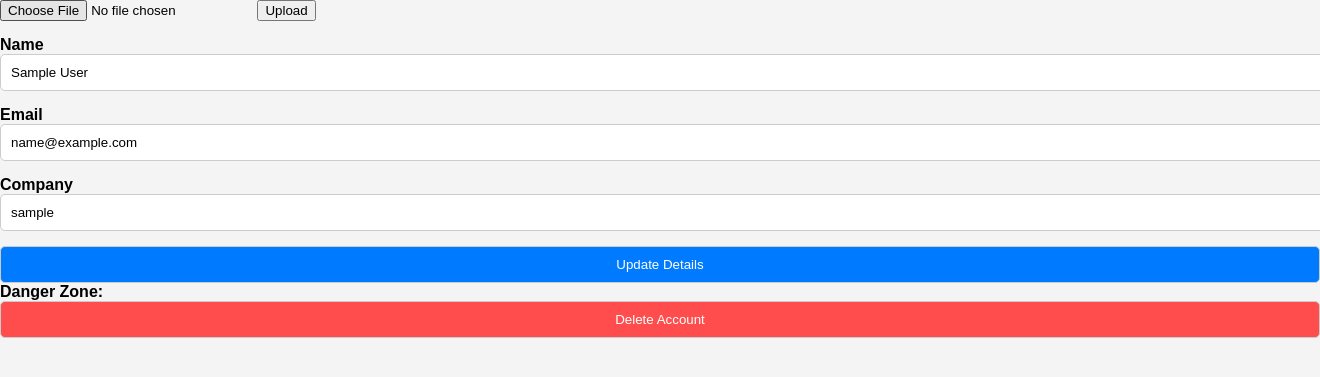
After one commit to aust21/bhuggettiAPI, a Flask app: a page that uses inatorAPI/templates/settings.html in a window 1320 px wide; the page is wider, and only the part inside the window is pictured. The commit adds this page. Shown: the top 377 px of that part. Run offline with Flask 3, Linux system fonts and the light colour scheme; the visitor is signed in with stand-in values (Sample User, id 1).

Commit message:
settings

```diff
--- a/inatorAPI/__init__.py
+++ b/inatorAPI/__init__.py
@@ -17,6 +17,8 @@ def create_app():
     app = Flask(__name__, static_folder='static', template_folder='templates')
     app.config['SECRET_KEY'] = os.urandom(24)
     app.config["SQLALCHEMY_DATABASE_URI"] = f"sqlite:///{DB_NAME}"
+    app.config['UPLOAD_FOLDER'] = os.path.join(app.root_path, 'static', 'profile_pics')
+    app.config['MAX_CONTENT_LENGTH'] = 16 * 1024 * 1024
     db.init_app(app)
     from .auth import auth
     from .models import User, TechnicalQuestion, CultureFitQuestion
--- a/inatorAPI/models.py
+++ b/inatorAPI/models.py
@@ -15,6 +15,7 @@ class User(db.Model, UserMixin):
     is_admin = db.Column(db.Boolean, default=False)
     culture_fit_questions = db.relationship('CultureFitQuestion', backref='user', passive_deletes=True)
     technical_questions = db.relationship('TechnicalQuestion', backref='user', passive_deletes=True)
+    profile_image = db.Column(db.String(100), default='default.jpg')
 
 class CultureFitQuestion(db.Model):
     id = db.Column(db.Integer, primary_key=True)
--- /dev/null
+++ b/inatorAPI/static/settings.css
@@ -0,0 +1,76 @@
+body {
+  font-family: Arial, sans-serif;
+  background-color: #f4f4f4;
+  margin: 0;
+  padding: 0;
+}
+
+.settings-container {
+  max-width: 600px;
+  margin: 50px auto;
+  background-color: #fff;
+  padding: 20px;
+  box-shadow: 0 2px 8px rgba(0, 0, 0, 0.1);
+}
+
+h2 {
+  text-align: center;
+  margin-bottom: 20px;
+}
+
+form {
+  display: flex;
+  flex-direction: column;
+}
+
+.form-group {
+  margin-bottom: 15px;
+}
+
+label {
+  margin-bottom: 5px;
+  font-weight: bold;
+}
+
+input[type="text"],
+input[type="email"],
+input[type="submit"] {
+  width: 100%;
+  padding: 10px;
+  border: 1px solid #ccc;
+  border-radius: 5px;
+}
+
+input[type="submit"] {
+  background-color: #007bff;
+  color: white;
+  cursor: pointer;
+  transition: background-color 0.3s;
+}
+
+input[type="submit"]:hover {
+  background-color: #0056b3;
+}
+
+.form-group img {
+  width: 80px;
+  height: 80px;
+  border-radius: 50%;
+  object-fit: cover;
+  margin-bottom: 10px;
+}
+
+.update-profile-picture {
+  display: flex;
+  align-items: center;
+  gap: 10px;
+}
+
+.update-profile-picture input[type="file"] {
+  padding: 0;
+}
+
+.message {
+  text-align: center;
+  margin-top: 20px;
+}
--- /dev/null
+++ b/inatorAPI/templates/settings.html
@@ -0,0 +1,73 @@
+<!DOCTYPE html>
+<html lang="en">
+  <head>
+    <meta charset="UTF-8" />
+    <meta name="viewport" content="width=device-width, initial-scale=1.0" />
+    <link
+      rel="stylesheet"
+      href="{{ url_for('static', filename='settings.css') }}"
+    />
+    <title>bhuggetiAPI | Settings</title>
+  </head>
+  <body>
+    <form action="{{ url_for('views.update_settings') }}" method="POST">
+      <form
+        action="{{ url_for('views.upload_profile_image') }}"
+        method="POST"
+        enctype="multipart/form-data"
+      >
+        <div class="form-group">
+          <input type="file" name="profile_image" />
+          <button type="submit">Upload</button>
+        </div>
+
+        <div class="form-group">
+          <label for="name">Name</label>
+          <input
+            type="text"
+            id="name"
+            name="name"
+            value="{{ user.name }}"
+            required
+          />
+        </div>
+
+        <!-- Display user's current email -->
+        <div class="form-group">
+          <label for="email">Email</label>
+          <input
+            type="email"
+            id="email"
+            name="email"
+            value="{{ user.email }}"
+            required
+          />
+        </div>
+
+        <!-- Display user's current company -->
+        <div class="form-group">
+          <label for="company">Company</label>
+          <input
+            type="text"
+            id="company"
+            name="company"
+            value="{{ user.company }}"
+          />
+        </div>
+
+        <!-- Submit button to update user details -->
+        <input type="submit" value="Update Details" />
+      </form>
+    </form>
+    <div class="form-group">
+      <label>Danger Zone:</label>
+      <form action="{{ url_for('views.delete_account') }}" method="POST">
+        <input
+          type="submit"
+          value="Delete Account"
+          style="background-color: #ff4d4d; color: white"
+        />
+      </form>
+    </div>
+  </body>
+</html>
--- a/inatorAPI/views.py
+++ b/inatorAPI/views.py
@@ -1,9 +1,85 @@
-from flask import Blueprint, render_template, request, redirect, url_for, flash
-from flask_login import login_required, current_user
+from flask import Blueprint, render_template, request, redirect, url_for, flash, current_app
+from flask_login import login_required, current_user, logout_user
 from .models import CultureFitQuestion, TechnicalQuestion
+from werkzeug.utils import secure_filename
 from . import db
+import os
 
 views = Blueprint("views", __name__)
+
+
+@views.route('/upload_profile_image', methods=['POST'])
+@login_required
+def upload_profile_image():
+    if 'profile_image' not in request.files:
+        flash('No file part', 'error')
+        return redirect(url_for('views.settings'))
+
+    file = request.files['profile_image']
+
+    if file.filename == '':
+        flash('No selected file', 'error')
+        return redirect(url_for('views.settings', id=current_user.id))
+
+    if file and allowed_file(file.filename):
+        filename = secure_filename(file.filename)
+        file_extension = os.path.splitext(filename)[1]
+        new_filename = f"user_{current_user.id}{file_extension}"
+        file.save(os.path.join(current_app.config['UPLOAD_FOLDER'], new_filename))
+
+        current_user.profile_image = new_filename
+        db.session.commit()
+
+        flash('Profile image updated successfully', 'success')
+        return redirect(url_for('views.settings', id=current_user.id))
+
+    flash('Invalid file type', 'error')
+    return redirect(url_for('views.settings', id=current_user.id))
+
+def allowed_file(filename):
+    return '.' in filename and \
+           filename.rsplit('.', 1)[1].lower() in {'png', 'jpg', 'jpeg', 'gif'}
+
+
+@views.route('/update_settings', methods=['POST'])
+@login_required
+def update_settings():
+    # Get the form data
+    name = request.form.get('name')
+    email = request.form.get('email')
+    company = request.form.get('company')
+
+    # Update the current user's details
+    current_user.name = name
+    current_user.email = email
+    current_user.company = company
+
+
+    # Commit the updates to the database
+    db.session.commit()
+
+    flash('Account details updated successfully', 'success')
+    return redirect(url_for('views.settings', id=current_user.id))
+
+@views.route('/delete_account', methods=['POST'])
+@login_required
+def delete_account():
+    user_id = current_user.id
+
+    # Optionally delete any related data (posts, files, etc.)
+    # Example: Delete user's posts if you have a Post model
+    # Post.query.filter_by(user_id=user_id).delete()
+
+    # Delete the user's account
+    db.session.delete(current_user)
+    db.session.commit()
+
+    # Log the user out
+    logout_user()
+
+    flash('Your account has been deleted.', 'info')
+    return redirect(url_for('auth.login'))
+
 
 @views.route("/")
 @login_required
@@ -44,6 +120,10 @@ def delete_post(id, field):
     return redirect(url_for("views.home", view=view))
 
 
+@views.route("/settings<id>")
+@login_required
+def settings(id):
+    return render_template("settings.html", user=current_user)
 
 @views.route("/submit-question", methods=["GET", "POST"])
 @login_required
```
Also changed, not shown: inatorAPI/templates/dashboard.html (+11 -36 lines), inatorAPI/templates/posts_view.html (deleted, +0 -11 lines), inatorAPI/templates/user.html (deleted, +0 -131 lines), inatorAPI/templates/user_dash.html (deleted, +0 -62 lines), inatorAPI/static/profile_pics/user_1.jpeg (added), inatorAPI/static/profile_pics/user_1.jpg (added).
